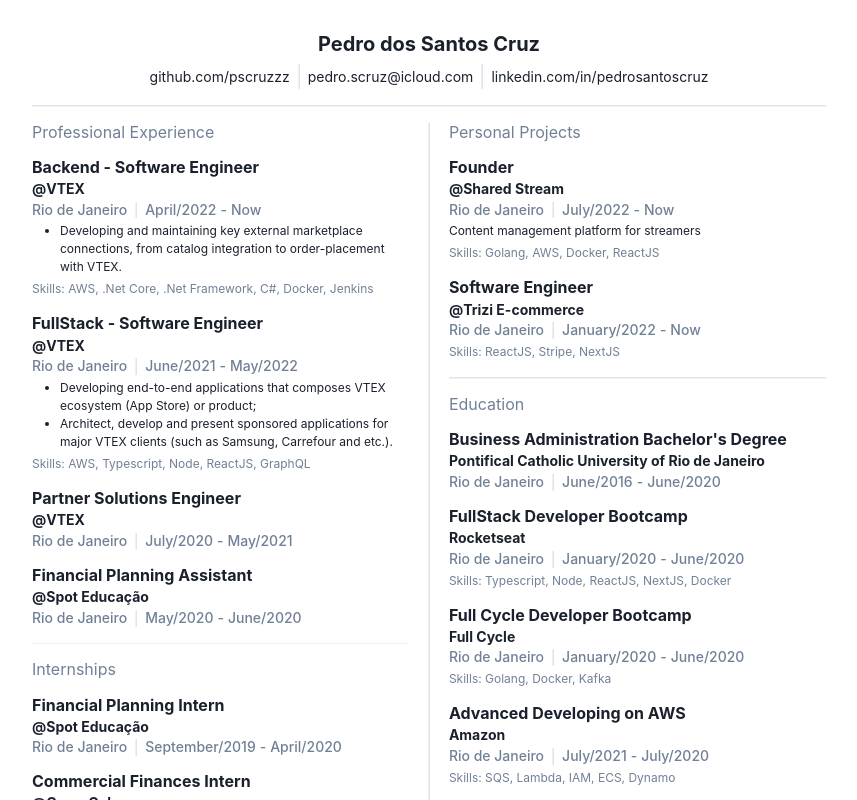
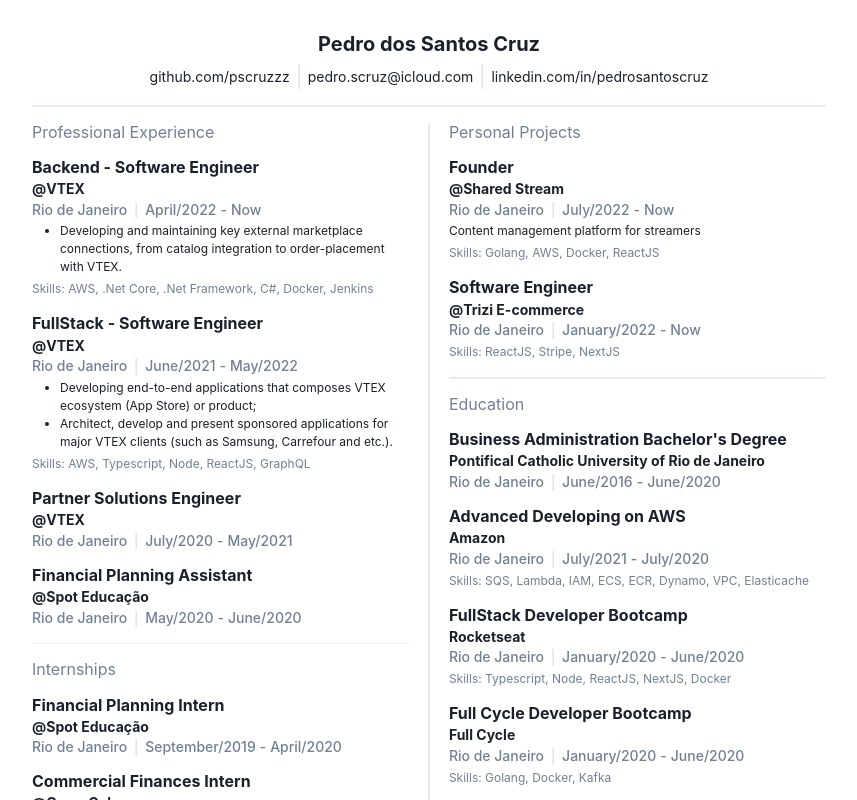
Before and after one commit to pscruzzz/my-resume, a Next.js app: page / in a window 1280 px wide. Shown: the top 800 px of the page, without its empty margins (211-1068 px from the left). Built offline with nearby package versions, Linux system fonts and the light colour scheme.

Commit message:
feat: improve cv

```diff
--- a/components/Resume.tsx
+++ b/components/Resume.tsx
@@ -147,6 +147,14 @@
               endDate='June/2020'
             />
             <Education
+              institution='Amazon'
+              degree="Advanced Developing on AWS"
+              location='Rio de Janeiro'
+              startDate='July/2021'
+              endDate='July/2020'
+              skills={["SQS", "Lambda", "IAM", "ECS", "ECR", "Dynamo", "VPC", 'Elasticache']}
+            />
+            <Education
               institution='Rocketseat'
               degree="FullStack Developer Bootcamp"
               location='Rio de Janeiro'
@@ -161,14 +169,6 @@
               startDate='January/2020'
               endDate='June/2020'
               skills={["Golang", "Docker", "Kafka"]}
-            />
-            <Education
-              institution='Amazon'
-              degree="Advanced Developing on AWS"
-              location='Rio de Janeiro'
-              startDate='July/2021'
-              endDate='July/2020'
-              skills={["SQS", "Lambda", "IAM", "ECS", "Dynamo"]}
             />
           </Stack>
           <Divider h="0.5px" w="100%" bg={"gray.300"} orientation='horizontal' />
```
